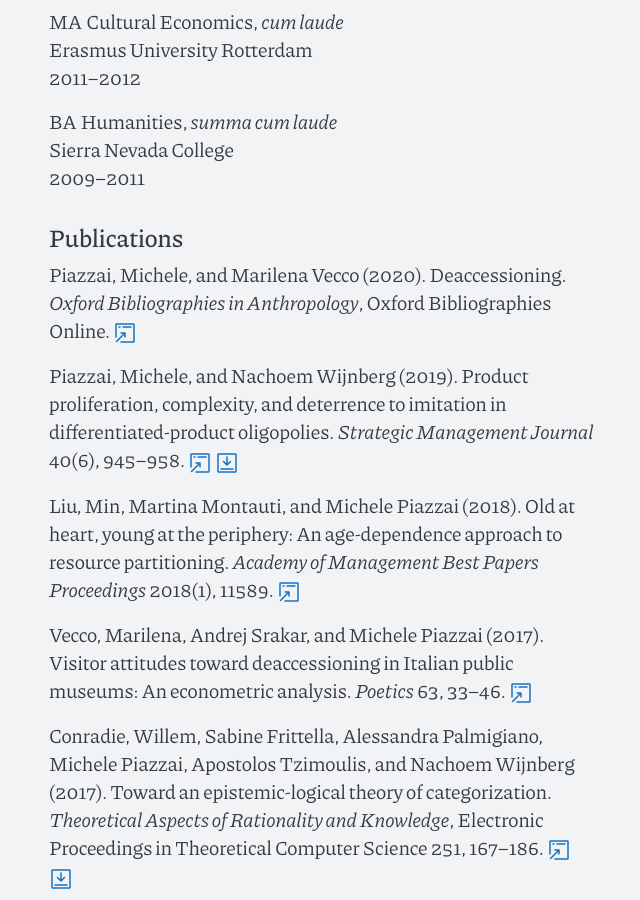
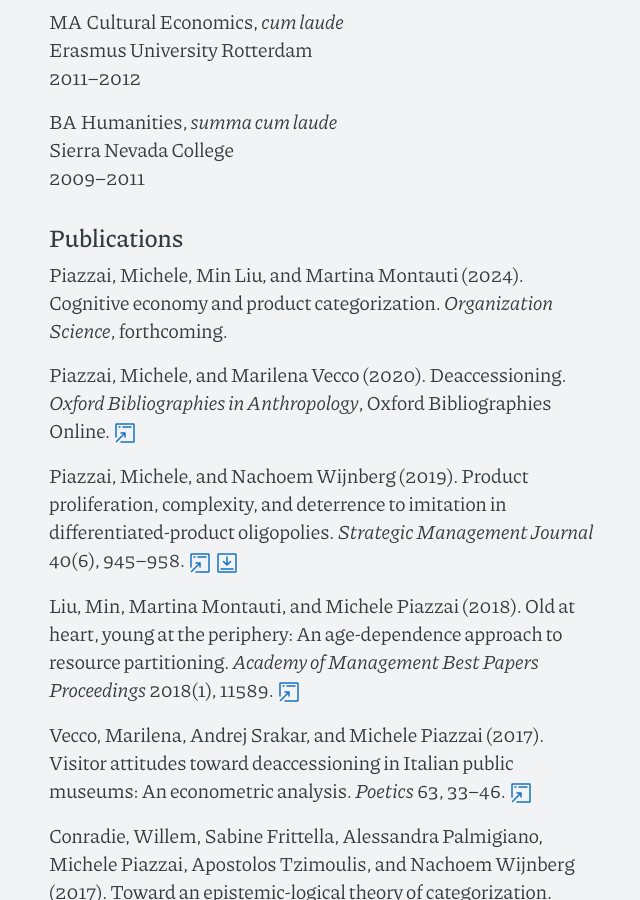
Before and after one commit to piazzai/piazzai.github.io, a Jekyll site: the page built from cv.md, in a window 1280 px wide and 900 px high, scrolled down 1074 px. Shown: the whole window, without its empty margins (318-958 px from the left). Built offline with Jekyll 4.4.1, drawn with Linux system fonts in a browser that asks for light colours; some of the changed text lies outside the part shown.

Commit message:
Update cv

```diff
--- a/cv.md
+++ b/cv.md
@@ -37,6 +37,8 @@
 2009--2011
 
 ## Publications
+
+Piazzai, Michele, Min Liu, and Martina Montauti (2024). Cognitive economy and product categorization. _Organization Science_, forthcoming.
 
 Piazzai, Michele, and Marilena Vecco (2020). Deaccessioning. _Oxford Bibliographies in Anthropology_, Oxford Bibliographies Online. {% include iconlink.html href="https://doi.org/10.1093/obo/9780199766567-0246" icon="svg/open-in-browser.svg" %}
 
```
Also changed, not shown: other parts of cv.md (+6 -0 lines).
